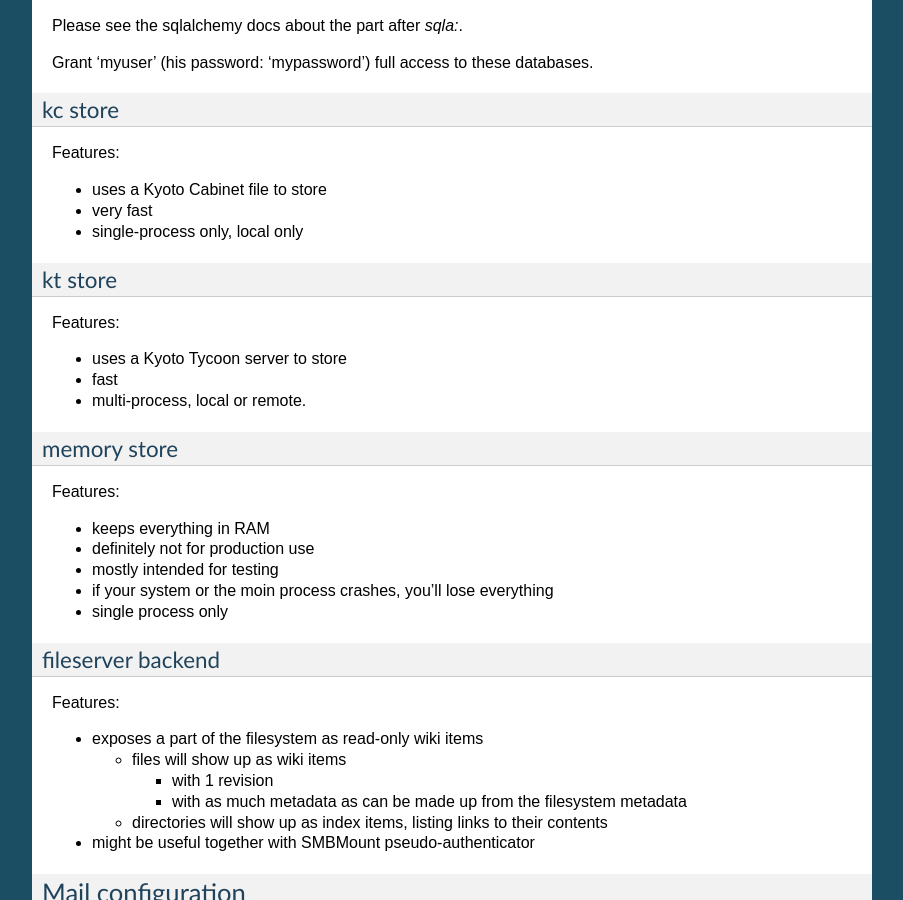
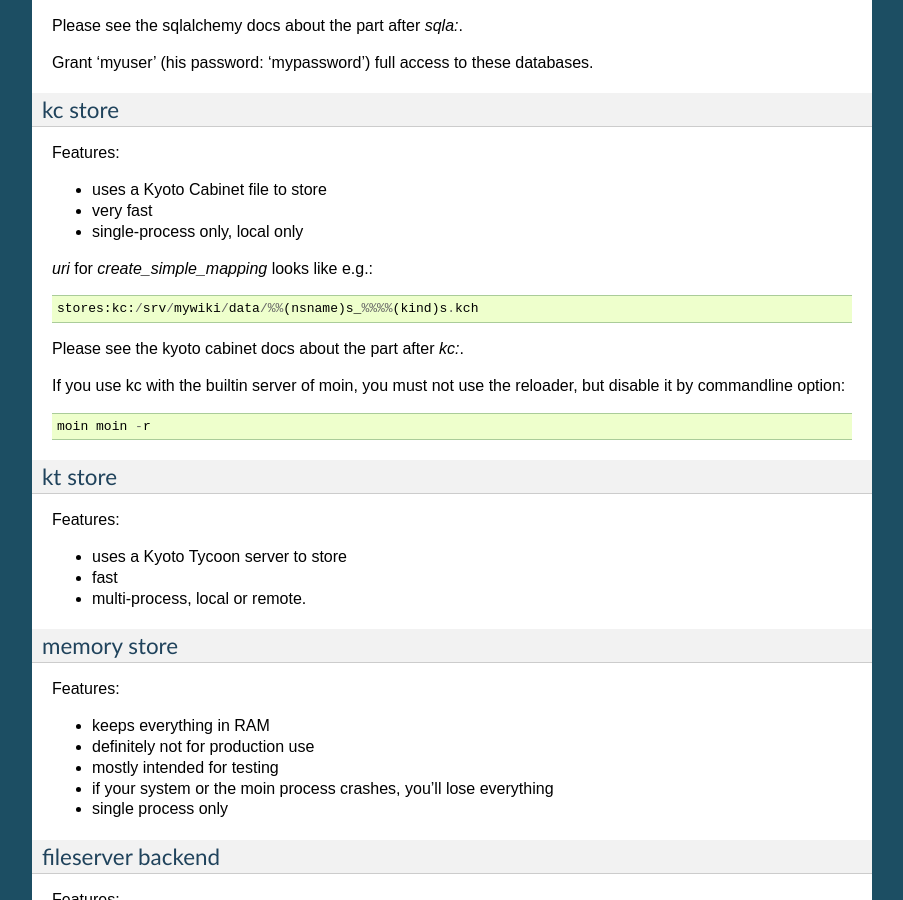
Before and after one commit to mirror/moin-2.0, a Sphinx documentation site: the page built from docs/admin/configure.rst, in a window 1280 px wide and 900 px high, scrolled down 19215 px. Shown: the whole window, without its empty margins (198-1101 px from the left). Built offline with Sphinx 7.4.7, drawn with Linux system fonts in a browser that asks for light colours; pages that are not in the unit, such as notebooks, are missing from menus.

Commit message:
add kc configuration docs / hints

```diff
--- a/docs/admin/configure.rst
+++ b/docs/admin/configure.rst
@@ -1142,9 +1142,16 @@
 * very fast
 * single-process only, local only
 
-.. todo:
+`uri` for `create_simple_mapping` looks like e.g.::
 
-   add kc store configuration example
+    stores:kc:/srv/mywiki/data/%%(nsname)s_%%%%(kind)s.kch
+
+Please see the kyoto cabinet docs about the part after `kc:`.
+
+If you use kc with the builtin server of moin, you must not use the reloader,
+but disable it by commandline option::
+
+  moin moin -r
 
 
 kt store
```
